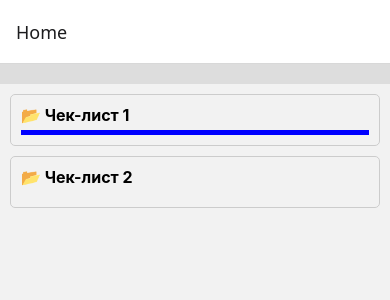
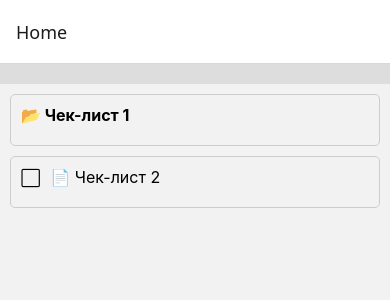
Before and after one commit to PaceGG/check-list, a React Native app: screen /Home in a window 390 px wide. Shown: the top 300 px of the page. Built offline with nearby package versions, Linux system fonts and the light colour scheme.

Commit message:
refactor: ChecklistItem

```diff
--- a/components/Checklist.tsx
+++ b/components/Checklist.tsx
@@ -4,12 +4,14 @@ import calculateProgress from "../utils/progress";
 import { ChecklistItem } from "../types";
 
 type Props = {
+  checklists: Record<string, ChecklistItem>;
   checklist: ChecklistItem;
   toggleComplete: (id: string) => void;
   openChecklist: (child: ChecklistItem) => void;
 };
 
 export default function Checklist({
+  checklists,
   checklist,
   toggleComplete,
   openChecklist,
@@ -54,7 +56,7 @@ export default function Checklist({
         style={{
           height: 5,
           backgroundColor: checklist.progressColor,
-          width: `${calculateProgress(checklist)}%`,
+          width: `${calculateProgress(checklist, checklists)}%`,
           marginTop: 5,
         }}
       />
--- a/screens/HomeScreen.tsx
+++ b/screens/HomeScreen.tsx
@@ -4,50 +4,44 @@ import { ScrollView, Text, View } from "react-native";
 import Checklist from "../components/Checklist";
 import { TouchableOpacity } from "react-native-gesture-handler";
 
-const initialChecklists: ChecklistItem[] = [
-  {
+const initialChecklists: Record<string, ChecklistItem> = {
+  "1": {
     id: "1",
+    parent: null,
+    children: ["1-1"],
     title: "Чек-лист 1",
     completed: false,
     progressColor: "blue",
-    children: [
-      {
+  },
+  "1-1": {
     id: "1-1",
+    parent: "1",
+    children: ["1-1-1"],
     title: "Подзадача 1",
     completed: false,
     progressColor: "green",
-        children: [
-          {
+  },
+  "1-1-1": {
     id: "1-1-1",
+    parent: "1-1",
+    children: [],
     title: "Глубокая подзадача",
-            completed: true,
+    completed: false,
     progressColor: "red",
+  },
+  "2": {
+    id: "2",
+    parent: null,
     children: [],
-          },
-        ],
-      },
-    ],
-  },
-  {
-    id: "2",
     title: "Чек-лист 2",
     completed: false,
     progressColor: "purple",
-    children: [
-      {
-        id: "2-1",
-        title: "Задача чеклиста 2",
-        completed: false,
-        progressColor: "red",
-        children: [],
   },
-    ],
-  },
-];
+};
 
 export default function HomeScreen() {
   const [checklists, setChecklists] =
-    useState<ChecklistItem[]>(initialChecklists);
+    useState<Record<string, ChecklistItem>>(initialChecklists);
   const [currentChecklist, setCurrentChecklist] =
     useState<ChecklistItem | null>(null);
   const [breadcrumb, setBreadcrumb] = useState<ChecklistItem[]>([]);
@@ -73,22 +67,21 @@ export default function HomeScreen() {
   }
 
   function toggleComplete(id: string) {
-    function updateStatus(items: ChecklistItem[]): ChecklistItem[] {
-      return items.map((item) => ({
-        ...item,
-        completed: item.id === id ? !item.completed : item.completed,
-        children: updateStatus(item.children),
-      }));
+    setChecklists((prevChecklists) => {
+      const updatedChecklists = { ...prevChecklists };
+
+      function updateStatus(itemId: string) {
+        if (!updatedChecklists[itemId]) return;
+
+        updatedChecklists[itemId] = {
+          ...updatedChecklists[itemId],
+          completed: !updatedChecklists[itemId].completed,
+        };
       }
 
-    if (currentChecklist) {
-      setCurrentChecklist({
-        ...currentChecklist,
-        children: updateStatus(currentChecklist.children),
+      updateStatus(id);
+      return updatedChecklists;
     });
-    } else {
-      setChecklists(updateStatus(checklists));
-    }
   }
 
   return (
@@ -123,23 +116,20 @@ export default function HomeScreen() {
 
       {/* checklists */}
       <View style={{ padding: 10 }}>
-        {currentChecklist
-          ? currentChecklist.children.map((checklist) => (
+        {(currentChecklist
+          ? currentChecklist.children.map((childId) => checklists[childId])
+          : Object.values(checklists).filter((item) => item.parent === null)
+        ).map((checklist) =>
+          checklist ? (
             <Checklist
               key={checklist.id}
+              checklists={checklists}
               checklist={checklist}
               toggleComplete={toggleComplete}
               openChecklist={openChecklist}
             />
-            ))
-          : checklists.map((checklist) => (
-              <Checklist
-                key={checklist.id}
-                checklist={checklist}
-                toggleComplete={toggleComplete}
-                openChecklist={openChecklist}
-              />
-            ))}
+          ) : null
+        )}
       </View>
     </ScrollView>
   );
--- a/types.ts
+++ b/types.ts
@@ -1,7 +1,8 @@
 export type ChecklistItem = {
   id: string;
+  parent: string | null;
+  children: string[];
   title: string;
   completed: boolean;
   progressColor: string;
-  children: ChecklistItem[];
 };
--- a/utils/progress.ts
+++ b/utils/progress.ts
@@ -1,13 +1,16 @@
 import { ChecklistItem } from "../types";
 
-export default function calculateProgress(checklist: ChecklistItem): number {
+export default function calculateProgress(
+  checklist: ChecklistItem,
+  checklists: Record<string, ChecklistItem>
+): number {
   if (checklist.children.length === 0) {
     return checklist.completed ? 100 : 0;
   }
 
   const totalItems = checklist.children.length;
   const totalProgress = checklist.children.reduce(
-    (sum, child) => sum + calculateProgress(child),
+    (sum, childId) => sum + calculateProgress(checklists[childId], checklists),
     0
   );
 
```
Lines whose indentation alone changed are shown as unchanged.
